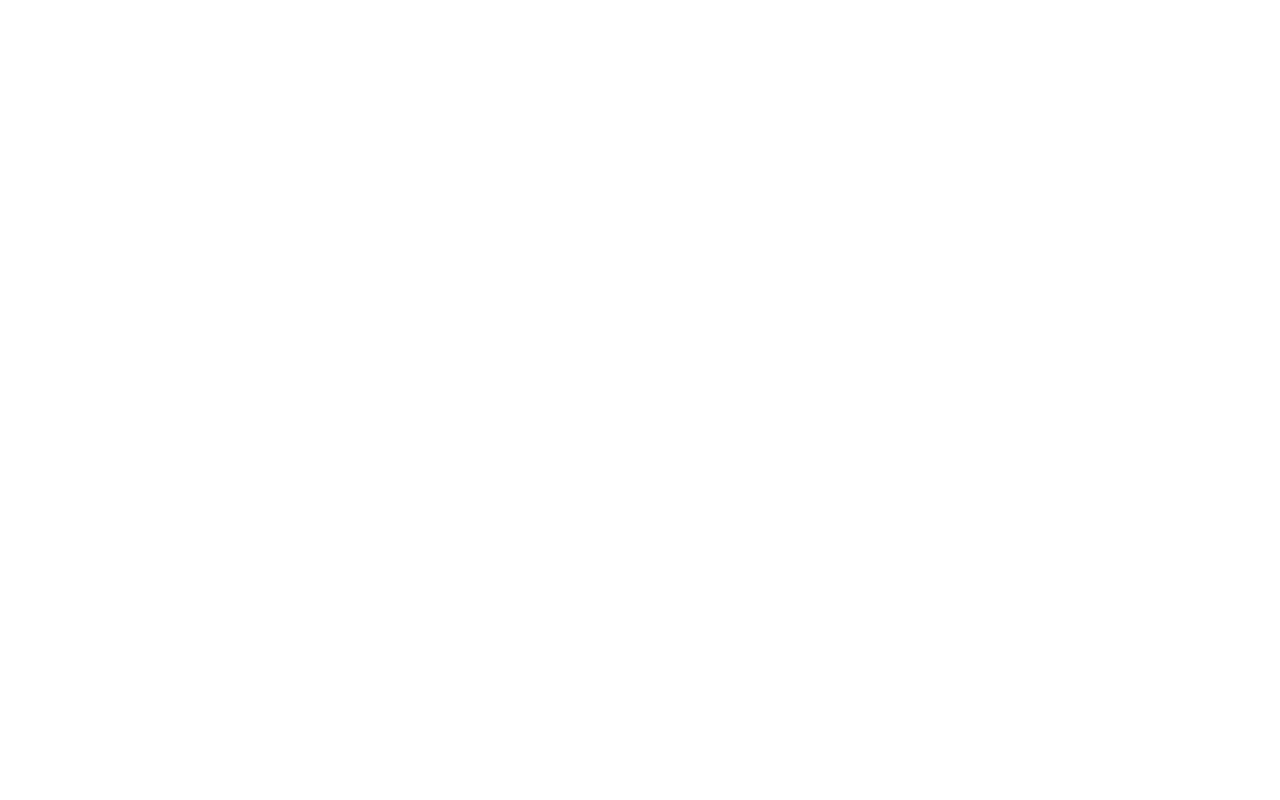
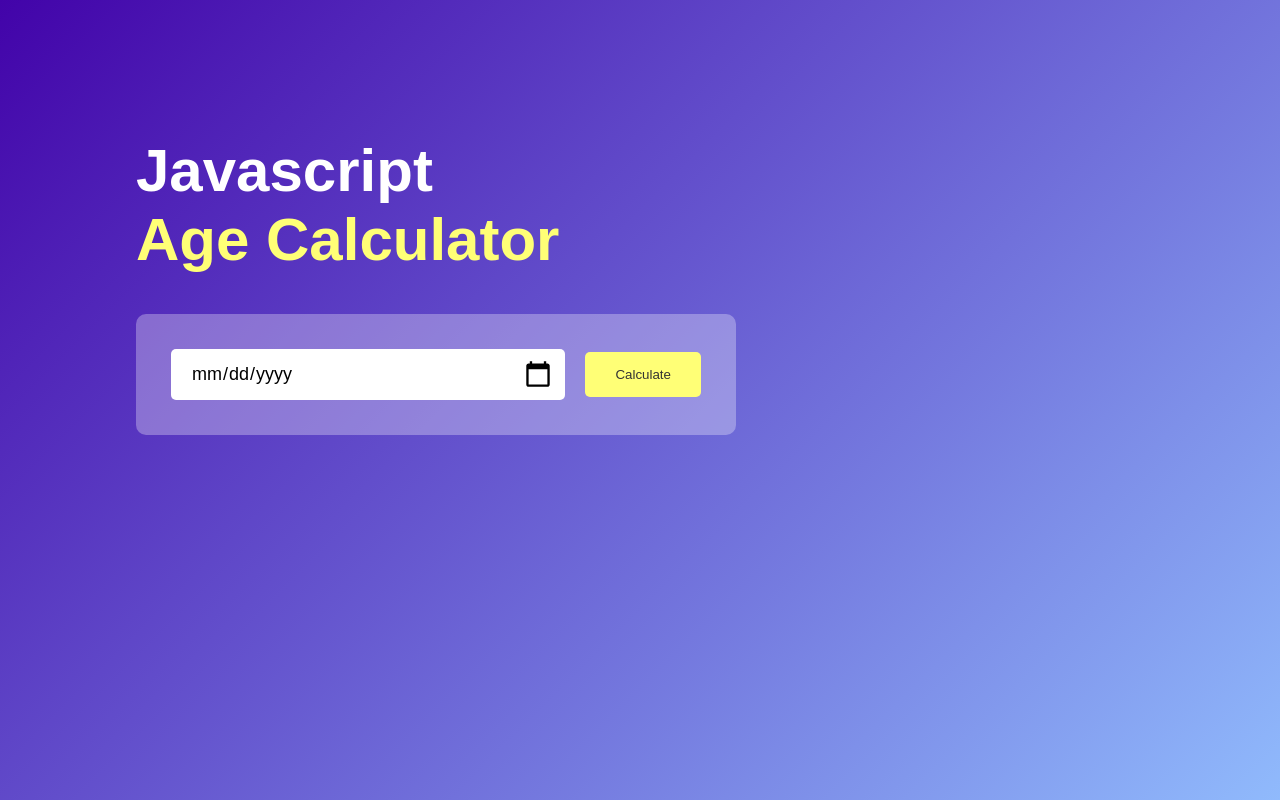
Before and after one commit to PxMach/Age-Calculator, a plain HTML site: page index.html in a window 1280 px wide. Drawn offline with Linux system fonts and the light colour scheme.

Commit message:
Add age calculator with HTML, CSS, and JavaScript

```diff
--- a/index.html
+++ b/index.html
@@ -8,6 +8,18 @@
       <script src="script.js" defer></script>
    </head>
    <body>
-
+      <div class="container">
+         <div class="calculator">
+            <h1>
+               Javascript <br />
+               <span> Age Calculator</span>
+            </h1>
+            <div class="input-box">
+               <input type="date" id="date" />
+               <button onclick="calculateAge()">Calculate</button>
+            </div>
+            <p id="result"></p>
+         </div>
+      </div>
    </body>
 </html>
--- a/script.js
+++ b/script.js
@@ -0,0 +1,44 @@
+let userInput = document.getElementById("date");
+userInput.max = new Date().toISOString().split("T")[0];
+let result = document.getElementById("result");
+
+function calculateAge() {
+   let birthDate = new Date(userInput.value);
+
+   let d1 = birthDate.getDate();
+   let m1 = birthDate.getMonth() + 1;
+   let y1 = birthDate.getFullYear();
+
+   let today = new Date();
+
+   let d2 = today.getDate();
+   let m2 = today.getMonth() + 1;
+   let y2 = today.getFullYear();
+
+   let d3, m3, y3;
+
+   y3 = y2 - y1;
+
+   if (m2 >= m1) {
+      m3 = m2 - m1;
+   } else {
+      y3--;
+      m3 = 12 + m2 - m1;
+   }
+
+   if (d2 >= d1) {
+      d3 = d2 - d1;
+   } else {
+      m3--;
+      d3 = getDaysInMonth(y1, m1) + d2 - d1;
+   }
+   if (m3 < 0) {
+      m3 = 11;
+      y3--;
+   }
+   result.innerHTML = `You are <span>${y3}</span> years, <span>${m3}</span> months and <span>${d3}</span> days old`;
+}
+
+function getDaysInMonth(year, month) {
+   return new Date(year, month, 0).getDate();
+}
--- a/style.css
+++ b/style.css
@@ -0,0 +1,71 @@
+* {
+   padding: 0;
+   margin: 0;
+   box-sizing: border-box;
+   font-family: sans-serif;
+}
+.container {
+   width: 100%;
+   min-height: 100vh;
+   background: linear-gradient(135deg, #4203a9, #90bafc);
+   color: #fff;
+   padding: 10px;
+}
+.calculator {
+   width: 100%;
+   max-width: 600px;
+   margin-left: 10%;
+   margin-top: 10%;
+}
+.calculator h1 {
+   font-size: 60px;
+}
+.calculator h1 span {
+   color: #ffff76;
+}
+.input-box {
+   margin: 40px 0;
+   padding: 35px;
+   border-radius: 10px;
+   background: rgba(255, 255, 255, 0.3);
+   display: flex;
+   align-items: center;
+}
+.input-box input {
+   flex: 1;
+   margin-right: 20px;
+   padding: 14px 20px;
+   border: 0;
+   outline: 0;
+   font-size: 18px;
+   border-radius: 5px;
+   position: relative;
+}
+.input-box button {
+   background: #ffff76;
+   border: 0;
+   outline: 0;
+   padding: 15px 30px;
+   border-radius: 5px;
+   font-weight: 500;
+   color: #333;
+   cursor: pointer;
+}
+.input-box input::-webkit-calendar-picker-indicator {
+   top: 0;
+   left: 0;
+   right: 0;
+   bottom: 0;
+   width: auto;
+   height: auto;
+   position: absolute;
+   background-position: calc(100% - 10px);
+   background-size: 30px;
+   cursor: pointer;
+}
+#result{
+   font-size: 20px;
+}
+#result span{
+   color: #ffff76;
+}
```
